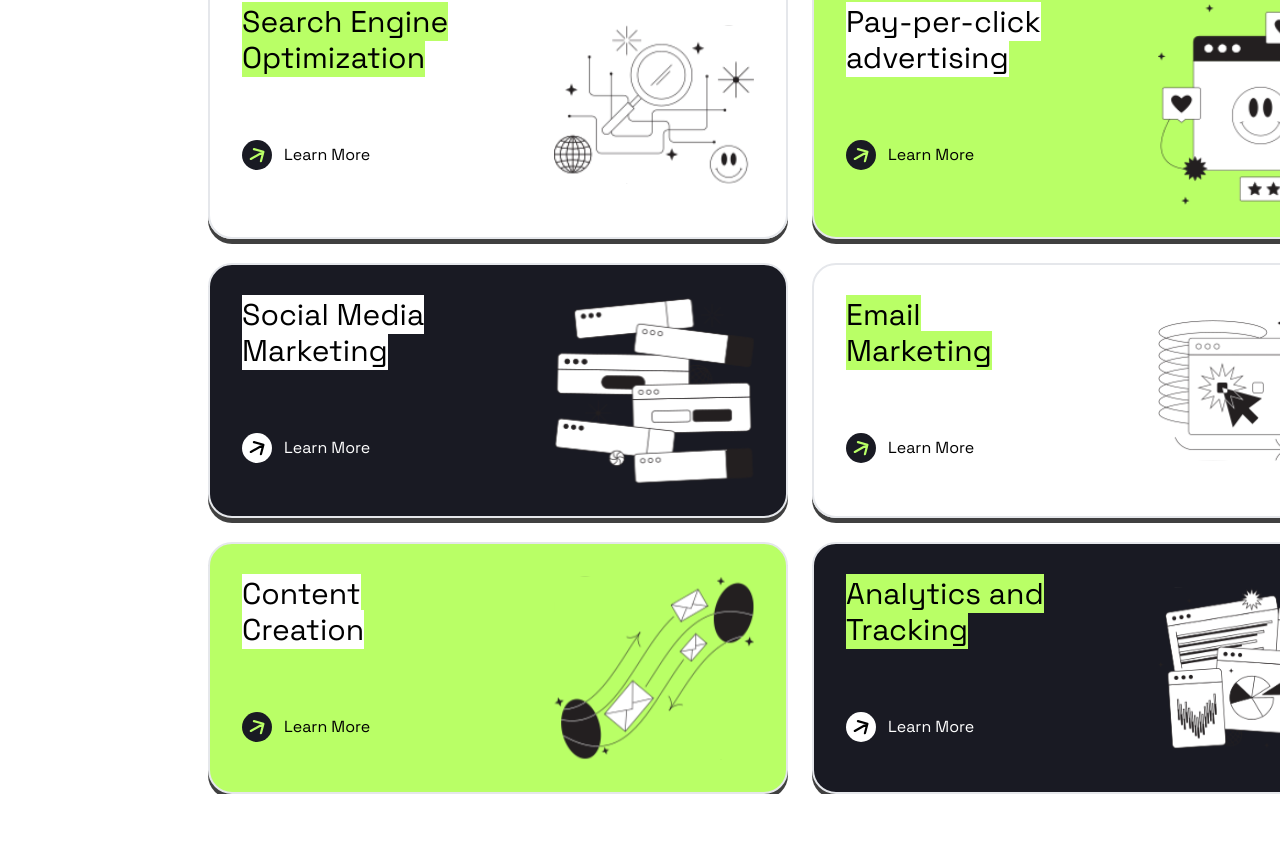
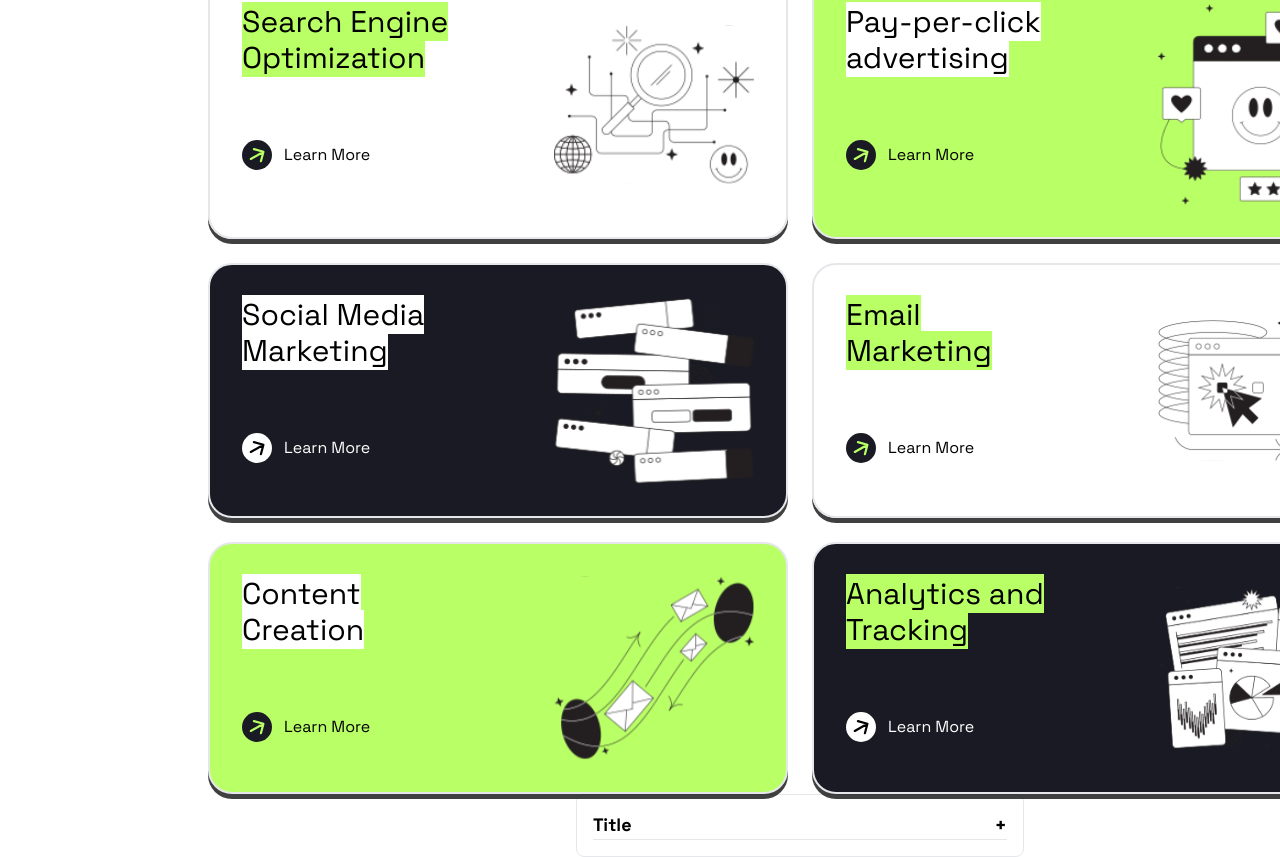
Before and after one commit to merukode/positivus-slicing, a Next.js app: page / in a window 1280 px wide. Shown: the part 1186-2043 px from the top of the page. Before the commit the page ends 1980 px from the top, so only its background shows below. Built offline with nearby package versions, Linux system fonts and the light colour scheme.

Commit message:
Update Divider

```diff
--- /dev/null
+++ b/app/components/Divider.jsx
@@ -0,0 +1,33 @@
+"use client";
+
+import React from 'react'
+import { useState } from "react";
+
+function Divider() {
+    const [isOpen, setIsOpen] = useState(false);
+
+    const handleToggle = () => {
+      setIsOpen(!isOpen);
+    };
+  return (
+    <div className="border rounded-lg p-4 w-full max-w-md mx-auto">
+    <div className="flex justify-between items-center">
+      <h2 className="text-lg font-bold">Title</h2>
+      <button
+        onClick={handleToggle}
+        className="text-xl font-bold focus:outline-none"
+      >
+        {isOpen ? '-' : '+'}
+      </button>
+    </div>
+    <hr/>
+    <div className={`transition-max-height duration-500 ease-in-out overflow-hidden ${isOpen ? 'max-h-96' : 'max-h-0'}`}>
+      <p className="mt-4">
+        This is the hidden text that will be shown when the button is clicked.
+      </p>
+    </div>
+  </div>
+  )
+}
+
+export default Divider
--- a/app/page.js
+++ b/app/page.js
@@ -1,7 +1,7 @@
 import Image from "next/image";
 import Company from "./components/Company";
 import Boxes from "./components/Boxes";
-
+import Divider from "./components/Divider";
 export default function Home() {
   return (
     <main className="w-[1600px] m-auto mt-5">
@@ -67,7 +67,7 @@ export default function Home() {
       </section>
       {/* Divider */}
       <section>
-
+     <Divider/>
       </section>
     </main>
   );
```
Also changed, not shown: public/back-arrow.svg (added), public/divider.svg (added).
